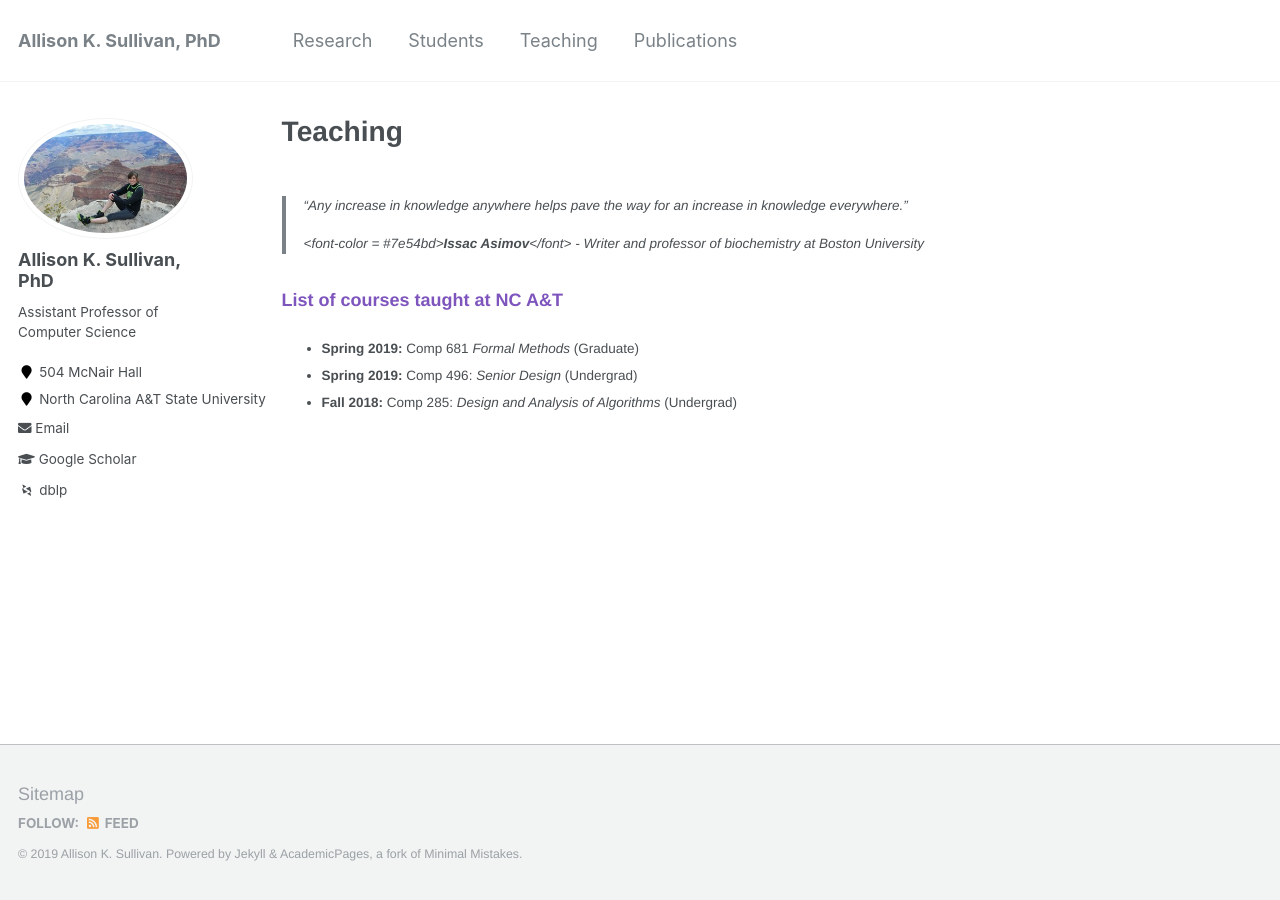
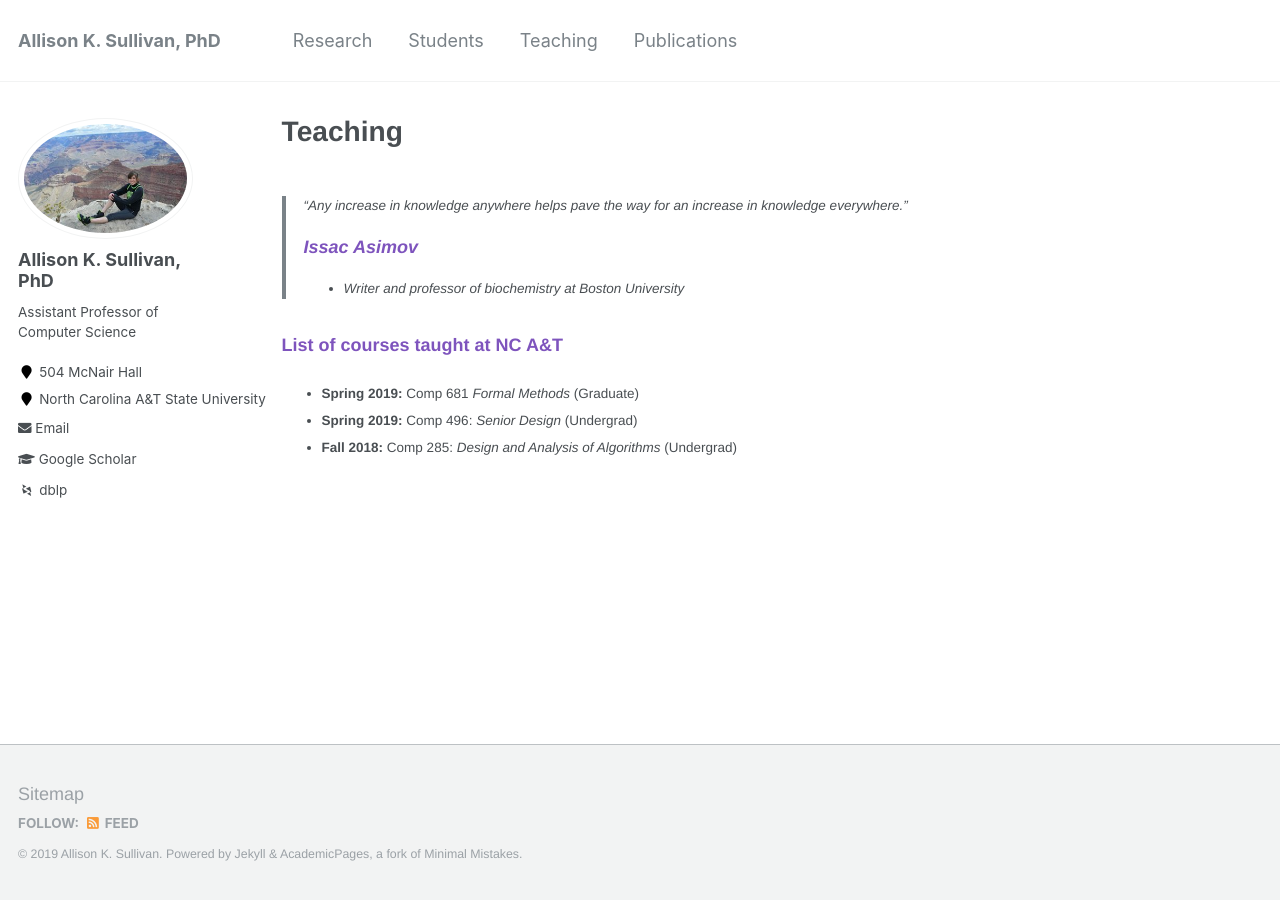
Before and after one commit to Allisonius/allisonius.github.io, a Jekyll site: the page built from _pages/teaching.md, in a window 1280 px wide. Built offline with Jekyll 4.4.1, drawn with Linux system fonts in a browser that asks for light colours; some web fonts are replaced.

Commit message:
Update teaching.md

```diff
--- a/_pages/teaching.md
+++ b/_pages/teaching.md
@@ -6,7 +6,7 @@ author_profile: true
 
 > "Any increase in knowledge anywhere helps pave the way for an increase in knowledge everywhere."
 >
-><font-color = #7e54bd><b>Issac Asimov</b></font> - Writer and professor of biochemistry at Boston University
+><font color = "#7e54bd"><b>Issac Asimov</b></font> - Writer and professor of biochemistry at Boston University
 
 ### List of courses taught at NC A&T
 
```
